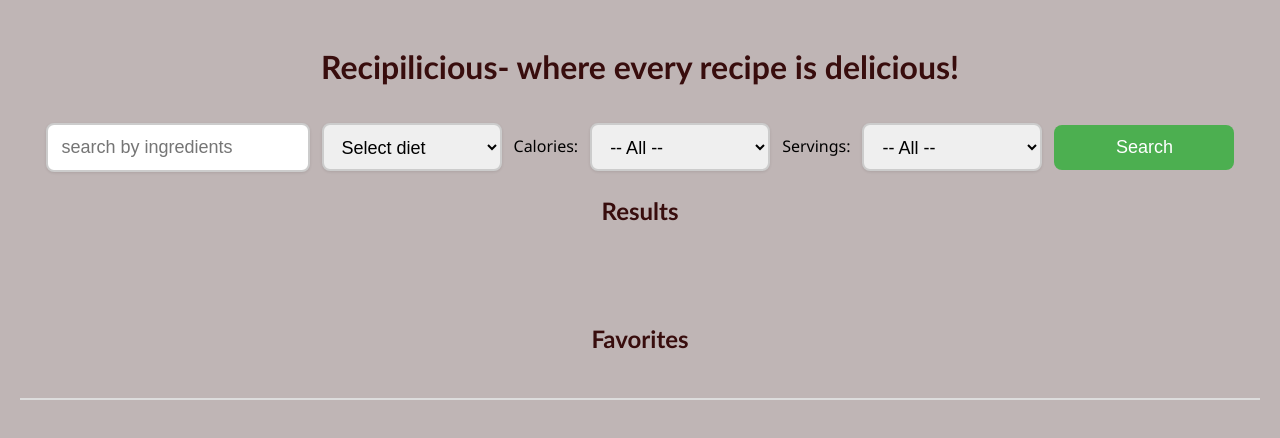
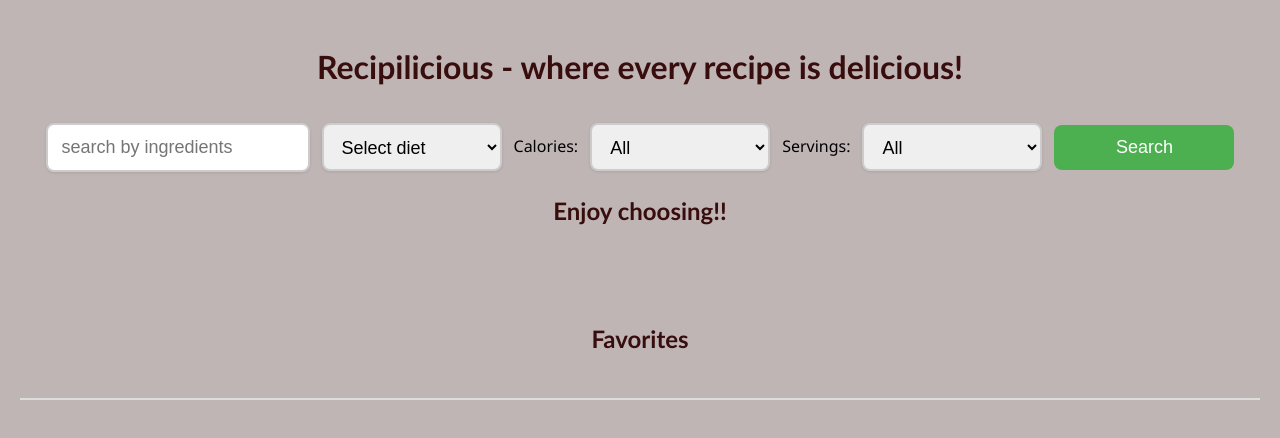
Before and after one commit to SaraTahir28/Recipe-Finder-Project, a website: page index.html in a window 1280 px wide. Drawn offline with Linux system fonts and the light colour scheme.

Commit message:
Some changes to heading titles

```diff
--- a/index.html
+++ b/index.html
@@ -8,27 +8,27 @@
 </head>
 
 <body>
-    <h1>Recipilicious- where every recipe is delicious!</h1>
+    <h1>Recipilicious - where every recipe is delicious!</h1>
     <div class="controls">
         <input id = "ingredient" placeholder="search by ingredients">
         <select id = "diet">
             <option value="" selected>Select diet</option>
             <option value="balanced">Balanced</option>
             <option value="high-protein">High Protein</option>
-            <option value="low-Carb">Low Carb</option>
+            <option value="low-Carb">Low-Carb</option>
             <option value="low-fat">Low Fat</option>
             <option value="vegetarian">Vegetarian</option>
         </select>
         <label for="caloriesFilter">Calories:</label>
         <select id="caloriesFilter">
-            <option value="">-- All --</option>
+            <option value="">All</option>
             <option value="under-1000">Under 1000</option>
             <option value="1000-1500">1000-1500</option>
             <option value="over-1500">Over 1500</option>
         </select>
         <label for="servingsFilter">Servings:</label>
         <select id="servingsFilter">
-            <option value="">-- All --</option>
+            <option value="">All</option>
             <option value="2">2</option>
             <option value="4">4</option>
             <option value="6">6</option>
@@ -38,7 +38,7 @@
         </div>
     </div>
 
-    <h2>Results</h2>
+    <h2>Enjoy choosing!!</h2>
     <div id="results" class="recipe-grid"></div>
     <button id="loadMoreBtn" style="display:none;">Load More</button>
     <h2>Favorites</h2>
```
